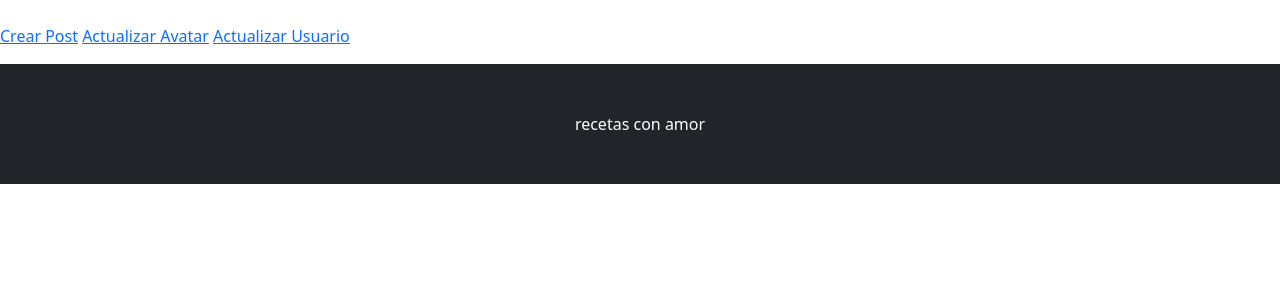
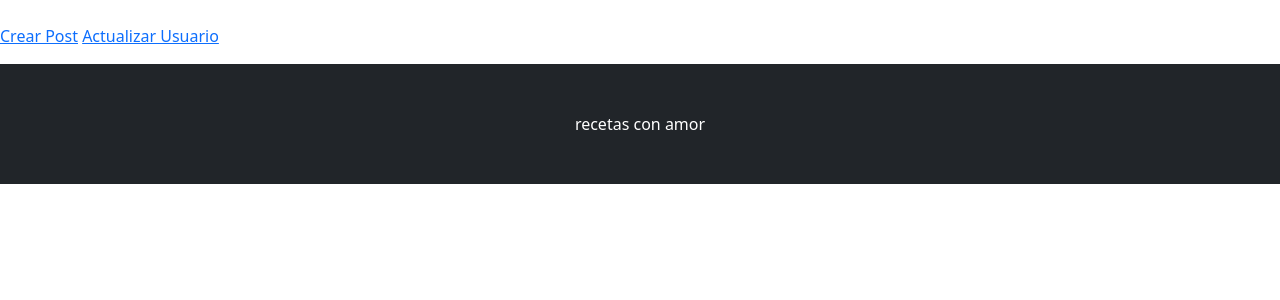
Before and after one commit to lucastagliapietra19/proyecto-receta, a Django app: page /recetas/listar/ in a window 1280 px wide. Shown: the part 185-485 px from the top of the page. Run offline with Django 4.2, Linux system fonts and the light colour scheme; the visitor is signed in with stand-in values (Sample User, id 1); data that the repository does not hold is empty; some libraries are stand-ins or nearby versions.

Commit message:
correcciones

```diff
--- a/recetas/templates/recetas/post_list.html
+++ b/recetas/templates/recetas/post_list.html
@@ -3,7 +3,7 @@
 {% block contenido %}
 {% if user.is_authenticated %}
     <a href="{% url 'recetas-crear' %}">Crear Post</a>
-    <a href="{% url 'recetas-avatars-actualizar' user.avatar.id %}">Actualizar Avatar</a>
+
     <a href="{% url 'recetas-users-actualizar' user.id %}">Actualizar Usuario</a>
 
 {% endif %}
```
